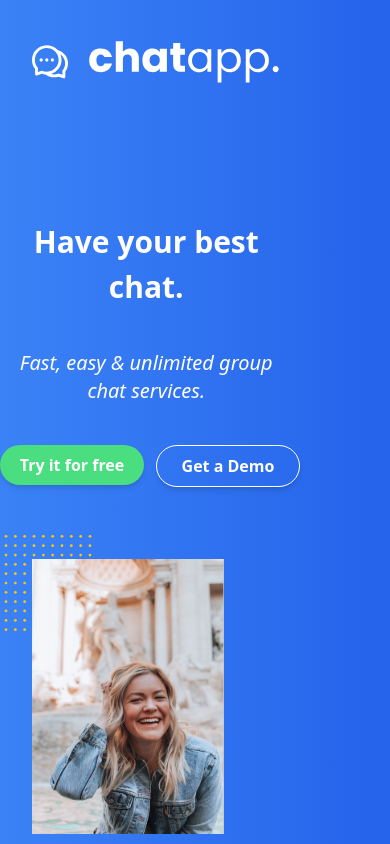
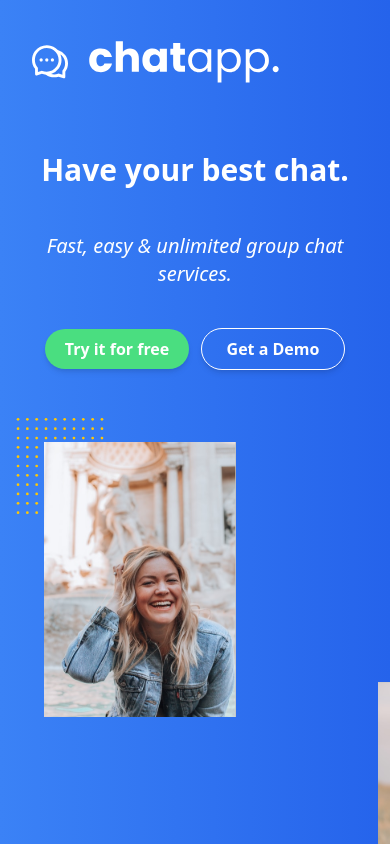
Before and after one commit to ochosteve08/ChatRoom, a React (Vite) app in the folder client/: page / in a window 390 px wide. Shown: the top 844 px of the page. Built offline with nearby package versions, Linux system fonts and the light colour scheme.

Commit message:
text responsive of hero section completed

```diff
--- a/client/src/pages/Home.jsx
+++ b/client/src/pages/Home.jsx
@@ -8,19 +8,18 @@ import dots from "../assets/dots.svg"
 const Home = () => {
   return (
     <>
-      <div className=" min-h-screen pb-48 h-auto text-white  bg-gradient-to-r from-blue-500 to-blue-600">
+      <div className=" min-h-screen pb-48 h-auto mx-auto text-white  bg-gradient-to-r from-blue-500 to-blue-600">
         <Header />
 
-        <div className="flex  max-w-6xl flex-col md:flex-row mt-24 space-y-12   mx-auto">
-
-          <div className="w-3/4 md:w-1/2 flex flex-col ">
+        <div className="flex  max-w-6xl flex-col md:flex-row mt-6 md:12 space-y-12 px-3 md:px-10   mx-auto">
+          <div className="w-full md:w-1/2 flex flex-col ">
             <h1 className="font-semibold text-3xl text-center md:text-left md:text-8xl leading-normal mb-10 ">
               Have your best chat.
             </h1>
             <p className="text-center md:text-left italic text-xl mb-10">
               Fast, easy & unlimited group chat services.
             </p>
-            <div className=" flex flex-row space-x-3  md:space-y-0 md:space-x-10">
+            <div className=" flex flex-row items-center justify-center md:justify-start space-x-3  md:space-y-0 md:space-x-10">
               <Link to={"/login"}>
                 <button className="text-white bg-green-400 font-bold px-4 hover:bg-green-600 w-36 py-2  rounded-full text-center transition duration-200 ease-in-out shadow-md hover:shadow-lg">
                   Try it for free
@@ -47,7 +46,11 @@ const Home = () => {
               />
             </div>
             <div className="  mt-60 -h-auto">
-              <img className="w-48 absolute z-10  mt-6" src={hero2} alt="hero-logo" />
+              <img
+                className="w-48 absolute z-10  mt-6"
+                src={hero2}
+                alt="hero-logo"
+              />
               <img
                 className="w-24 h-24 absolute z-2 ml-32  "
                 src={dots}
```
